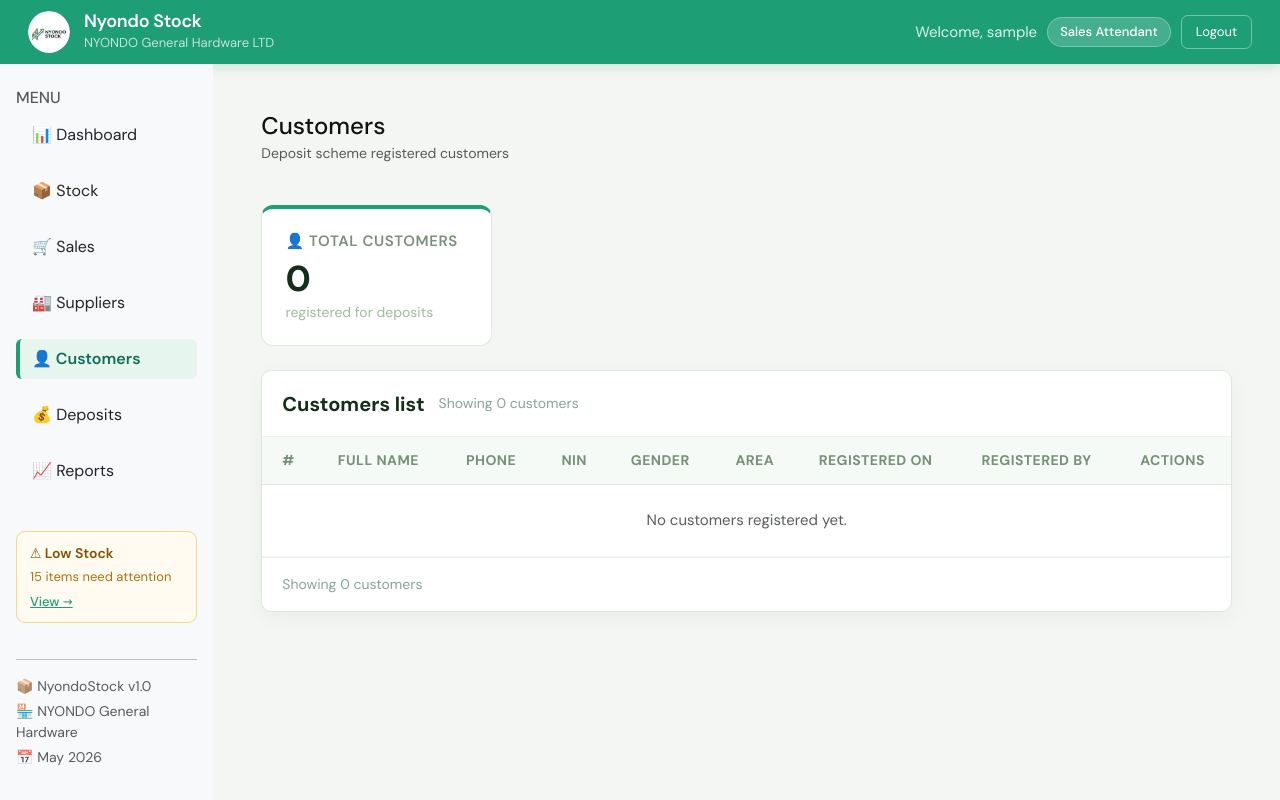
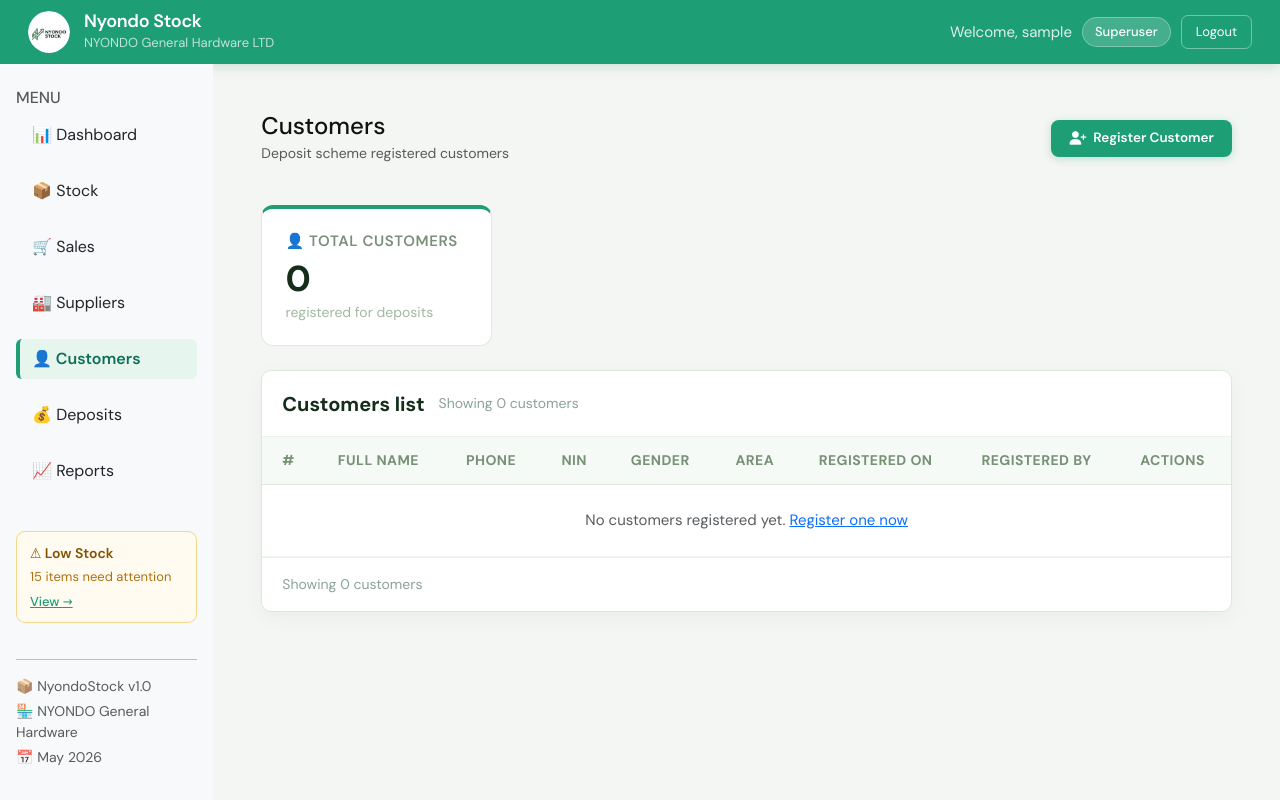
Before and after one commit to Martha-Marlin/nyondostock, a Django app: page /customers/ in a window 1280 px wide. Run offline with Django 5.2, Linux system fonts and the light colour scheme; the visitor is signed in with stand-in values (Sample User, id 1); data that the repository does not hold is empty.

Commit message:
Fix superuser permissions across deposits and customers, polish templates

```diff
--- a/nyondoapp/templates/nyondoapp/customers_list.html
+++ b/nyondoapp/templates/nyondoapp/customers_list.html
@@ -6,33 +6,27 @@
     <meta name="viewport" content="width=device-width, initial-scale=1.0" />
     <title>Customers - NyondoStock</title>
 
-    <link
-      href="https://cdn.jsdelivr.net/npm/bootstrap@5.3.8/dist/css/bootstrap.min.css"
-      rel="stylesheet"
-      integrity="sha384-sRIl4kxILFvY47J16cr9ZwB07vP4J8+LH7qKQnuqkuIAvNWLzeN8tE5YBujZqJLB"
-      crossorigin="anonymous"
-    />
-    <link
-      rel="stylesheet"
-      href="https://cdnjs.cloudflare.com/ajax/libs/font-awesome/6.5.1/css/all.min.css"
-    />
-    <link
-      href="https://fonts.googleapis.com/css2?family=DM+Sans:wght@400;500;600;700&display=swap"
-      rel="stylesheet"
-    />
+    <!-- BOOTSTRAP CSS CDN -->
+    <link href="https://cdn.jsdelivr.net/npm/bootstrap@5.3.8/dist/css/bootstrap.min.css" rel="stylesheet" integrity="sha384-sRIl4kxILFvY47J16cr9ZwB07vP4J8+LH7qKQnuqkuIAvNWLzeN8tE5YBujZqJLB" crossorigin="anonymous" />
+
+    <!-- FONT AWESOME ICONS -->
+    <link rel="stylesheet" href="https://cdnjs.cloudflare.com/ajax/libs/font-awesome/6.5.1/css/all.min.css" />
+
+    <!-- GOOGLE FONTS - DM SANS -->
+    <link href="https://fonts.googleapis.com/css2?family=DM+Sans:wght@400;500;600;700&display=swap" rel="stylesheet" />
+
+    <!-- BASE AND PAGE CSS -->
     <link rel="stylesheet" href="{% static 'base.css' %}" />
     <link rel="stylesheet" href="{% static 'stock.css' %}" />
     <link rel="stylesheet" href="{% static 'register_customer.css' %}" />
   </head>
   <body>
+
     <!-- TOPBAR -->
     <nav class="topbar">
       <div class="topbar-left">
         <div class="logo">
-          <img
-            src="{% static 'images/logo-edit.png' %}"
-            alt="NyondoStock Logo"
-          />
+          <img src="{% static 'images/logo-edit.png' %}" alt="NyondoStock Logo" />
         </div>
         <div>
           <div class="brand-name">Nyondo Stock</div>
@@ -41,19 +35,17 @@
       </div>
       <div class="topbar-right">
         <span class="welcome">Welcome, {{ user.username }}</span>
-        <span class="role"
-          >{{ user.groups.first.name|default:"Sales Attendant" }}</span
-        >
+        <!-- Shows role name, falls back to Superuser if no group assigned -->
+        <span class="role">{{ user.groups.first.name|default:"Superuser" }}</span>
         <a href="{% url 'logout' %}" class="logout">Logout</a>
       </div>
     </nav>
 
     <div class="container-fluid">
       <div class="row">
-        <!-- SIDEBAR -->
-        <aside
-          class="col-lg-2 col-md-3 bg-light min-vh-100 p-3 pt-4 position-relative"
-        >
+
+        <!-- SIDEBAR - shows links based on user role -->
+        <aside class="col-lg-2 col-md-3 bg-light min-vh-100 p-3 pt-4 position-relative">
           <h6 class="text-muted">MENU</h6>
           <ul class="nav flex-column">
             {% if user.groups.all.0.name == 'Sales Attendant' %}
@@ -88,6 +80,7 @@
               </li>
 
             {% else %}
+              <!-- Superuser or unassigned role sees everything -->
               <li class="nav-item mb-3">
                 <a href="{% url 'dashboard' %}" class="nav-link text-dark">📊 Dashboard</a>
               </li>
@@ -123,44 +116,35 @@
           <div class="position-absolute bottom-0 start-0 p-3 w-100">
             <hr />
             <small class="text-muted d-block mb-1">📦 NyondoStock v1.0</small>
-            <small class="text-muted d-block mb-1"
-              >🏪 NYONDO General Hardware</small
-            >
+            <small class="text-muted d-block mb-1">🏪 NYONDO General Hardware</small>
             <small class="text-muted d-block">📅 {% now "F Y" %}</small>
           </div>
         </aside>
 
         <!-- MAIN CONTENT -->
         <main class="col-lg-10 col-md-9 p-4 p-lg-5">
+
           <!-- PAGE HEADER -->
           <div class="d-flex justify-content-between align-items-center mb-4">
             <div>
               <h4 class="mb-0">Customers</h4>
-              <small class="text-muted"
-                >Deposit scheme registered customers</small
-              >
+              <small class="text-muted">Deposit scheme registered customers</small>
             </div>
-           {% if user.groups.all.0.name == 'Accounts Admin' %}
+            <!-- Only Accounts Admin and Superuser can register customers -->
+            {% if user.groups.all.0.name == 'Accounts Admin' or user.is_superuser %}
             <a href="{% url 'register_customer' %}" class="ns-btn-primary">
               <i class="fa-solid fa-user-plus"></i> Register Customer
             </a>
             {% endif %}
           </div>
 
-          <!-- MESSAGES -->
+          <!-- DJANGO MESSAGES -->
           {% if messages %}
           <div class="mb-3">
             {% for message in messages %}
-            <div
-              class="alert alert-{{ message.tags }} alert-dismissible fade show"
-              role="alert"
-            >
+            <div class="alert alert-{{ message.tags }} alert-dismissible fade show" role="alert">
               {{ message }}
-              <button
-                type="button"
-                class="btn-close"
-                data-bs-dismiss="alert"
-              ></button>
+              <button type="button" class="btn-close" data-bs-dismiss="alert"></button>
             </div>
             {% endfor %}
           </div>
@@ -181,8 +165,7 @@
           <section class="stock-list-card mt-4">
             <div class="stock-list-header">
               <h5>Customers list</h5>
-              <span
-                >Showing {{ total_customers }} customer{{total_customers|pluralize }}</span>
+              <span>Showing {{ total_customers }} customer{{ total_customers|pluralize }}</span>
             </div>
 
             <div class="table-responsive">
@@ -211,10 +194,9 @@
                     </td>
                     <td>{{ customer.phone_number }}</td>
                     <td>
-                      <code style="font-size: 12px; color: #3a4e3a"
-                        >{{ customer.nin }}</code
-                      >
+                      <code style="font-size: 12px; color: #3a4e3a">{{ customer.nin }}</code>
                     </td>
+                    <!-- Gender badge derived from NIN prefix -->
                     <td>
                       {% if customer.gender == 'M' %}
                         <span class="badge" style="background-color: #0d6efd; color: white; padding: 5px 10px;">
@@ -234,35 +216,25 @@
                     <td>{{ customer.registered_on|date:"d M Y" }}</td>
                     <td>{{ customer.registered_by.username|default:"—" }}</td>
                     <td class="actions d-flex gap-1">
-
-    {% if user.groups.all.0.name == 'Accounts Admin' %}
+                      <!-- Edit and Delete only for Accounts Admin and Superuser -->
+                      {% if user.groups.all.0.name == 'Accounts Admin' or user.is_superuser %}
                       <a href="#" class="btn btn-sm btn-outline-success" title="Edit"
                         data-bs-toggle="modal"
                         data-bs-target="#editCustomerModal{{ customer.id }}"
                       >
                         <i class="fa-solid fa-pen"></i>
                       </a>
-                      <form
-                        method="POST"
-                        action="{% url 'delete_customer' customer.id %}"
-                        class="d-inline"
-                      >
+                      <form method="POST" action="{% url 'delete_customer' customer.id %}" class="d-inline">
                         {% csrf_token %}
-                        <button
-                          type="submit"
-                          class="btn btn-sm btn-outline-danger"
-                          title="Delete"
+                        <button type="submit" class="btn btn-sm btn-outline-danger" title="Delete"
                           onclick="return confirm('Remove {{ customer.full_name|escapejs }} from the system?')"
                         >
                           <i class="fa-solid fa-trash"></i>
                         </button>
                       </form>
                       {% endif %}
-                      <a
-                        href="{% url 'customer_detail' customer.id %}"
-                        class="btn btn-sm btn-success"
-                        title="View"
-                      >
+                      <!-- View is available to all roles -->
+                      <a href="{% url 'customer_detail' customer.id %}" class="btn btn-sm btn-success" title="View">
                         <i class="fa-solid fa-eye"></i>
                       </a>
                     </td>
@@ -271,7 +243,9 @@
                   <tr>
                     <td colspan="9" class="text-center text-muted py-4">
                       No customers registered yet.
-                      {% if user.groups.all.0.name == 'Accounts Admin' %}<a href="{% url 'register_customer' %}">Register one now</a>{% endif %}
+                      {% if user.groups.all.0.name == 'Accounts Admin' or user.is_superuser %}
+                      <a href="{% url 'register_customer' %}">Register one now</a>
+                      {% endif %}
                     </td>
                   </tr>
                   {% endfor %}
@@ -282,114 +256,58 @@
             <div class="stock-list-footer">
               <span>Showing {{ total_customers }} customer{{ total_customers|pluralize }}</span>
             </div>
+
+            <!-- EDIT CUSTOMER MODALS - one per customer -->
             {% for customer in customers %}
-            <div
-              class="modal fade"
-              id="editCustomerModal{{ customer.id }}"
-              tabindex="-1"
-              aria-hidden="true"
-            >
+            <div class="modal fade" id="editCustomerModal{{ customer.id }}" tabindex="-1" aria-hidden="true">
               <div class="modal-dialog modal-dialog-centered">
                 <div class="modal-content">
                   <div class="modal-header">
-                    <h5 class="modal-title">
-                      Edit Customer — {{ customer.full_name }}
-                    </h5>
-                    <button
-                      type="button"
-                      class="btn-close"
-                      data-bs-dismiss="modal"
-                    ></button>
+                    <h5 class="modal-title">Edit Customer — {{ customer.full_name }}</h5>
+                    <button type="button" class="btn-close" data-bs-dismiss="modal"></button>
                   </div>
-                  <form
-                    method="POST"
-                    action="{% url 'edit_customer' customer.id %}"
-                  >
+                  <form method="POST" action="{% url 'edit_customer' customer.id %}">
                     {% csrf_token %}
                     <div class="modal-body">
                       <div class="mb-3">
                         <label class="form-label">Full Name</label>
-                        <input
-                          type="text"
-                          name="full_name"
-                          class="form-control form-control-sm"
-                          value="{{ customer.full_name }}"
-                          required
-                        />
+                        <input type="text" name="full_name" class="form-control form-control-sm" value="{{ customer.full_name }}" required />
                       </div>
                       <div class="mb-3">
                         <label class="form-label">Phone Number</label>
-                        <input
-                          type="text"
-                          name="phone_number"
-                          class="form-control form-control-sm"
-                          value="{{ customer.phone_number }}"
-                          required
-                        />
+                        <input type="text" name="phone_number" class="form-control form-control-sm" value="{{ customer.phone_number }}" required />
                       </div>
                       <div class="mb-3">
                         <label class="form-label">NIN</label>
-                        <input
-                          type="text"
-                          name="nin"
-                          class="form-control form-control-sm"
-                          value="{{ customer.nin }}"
-                          maxlength="14"
-                          required
-                        />
+                        <input type="text" name="nin" class="form-control form-control-sm" value="{{ customer.nin }}" maxlength="14" required />
                       </div>
                       <div class="mb-3">
                         <label class="form-label">Area / Location</label>
-                        <input
-                          type="text"
-                          name="area"
-                          class="form-control form-control-sm"
-                          value="{{ customer.area|default:'' }}"
-                        />
+                        <input type="text" name="area" class="form-control form-control-sm" value="{{ customer.area|default:'' }}" />
                       </div>
                       <div class="mb-3">
                         <label class="form-label">Notes</label>
-                        <textarea
-                          name="notes"
-                          class="form-control form-control-sm"
-                          rows="2"
-                        >
-{{ customer.notes|default:'' }}</textarea
-                        >
+                        <textarea name="notes" class="form-control form-control-sm" rows="2">{{ customer.notes|default:'' }}</textarea>
                       </div>
                     </div>
                     <div class="modal-footer">
-                      <button
-                        type="button"
-                        class="btn btn-outline-secondary"
-                        data-bs-dismiss="modal"
-                      >
-                        Cancel
-                      </button>
-                      <button type="submit" class="btn btn-success">
-                        Save changes
-                      </button>
+                      <button type="button" class="btn btn-outline-secondary" data-bs-dismiss="modal">Cancel</button>
+                      <button type="submit" class="btn btn-success">Save changes</button>
                     </div>
                   </form>
                 </div>
               </div>
             </div>
             {% endfor %}
+
           </section>
         </main>
-
       </div>
     </div>
 
-    <script
-      src="https://cdn.jsdelivr.net/npm/@popperjs/core@2.11.8/dist/umd/popper.min.js"
-      integrity="sha384-I7E8VVD/ismYTF4hNIPjVp/Zjvgyol6VFvRkX/vR+Vc4jQkC+hVqc2pM8ODewa9r"
-      crossorigin="anonymous"
-    ></script>
-    <script
-      src="https://cdn.jsdelivr.net/npm/bootstrap@5.3.8/dist/js/bootstrap.min.js"
-      integrity="sha384-G/EV+4j2dNv+tEPo3++6LCgdCROaejBqfUeNjuKAiuXbjrxilcCdDz6ZAVfHWe1Y"
-      crossorigin="anonymous"
-    ></script>
+    <!-- BOOTSTRAP JAVASCRIPT -->
+    <script src="https://cdn.jsdelivr.net/npm/@popperjs/core@2.11.8/dist/umd/popper.min.js" integrity="sha384-I7E8VVD/ismYTF4hNIPjVp/Zjvgyol6VFvRkX/vR+Vc4jQkC+hVqc2pM8ODewa9r" crossorigin="anonymous"></script>
+    <script src="https://cdn.jsdelivr.net/npm/bootstrap@5.3.8/dist/js/bootstrap.min.js" integrity="sha384-G/EV+4j2dNv+tEPo3++6LCgdCROaejBqfUeNjuKAiuXbjrxilcCdDz6ZAVfHWe1Y" crossorigin="anonymous"></script>
+
   </body>
 </html>
```
Also changed, not shown: nyondoapp/templates/nyondoapp/deposits.html (+28 -18 lines). Lines whose indentation alone changed are shown as unchanged.
